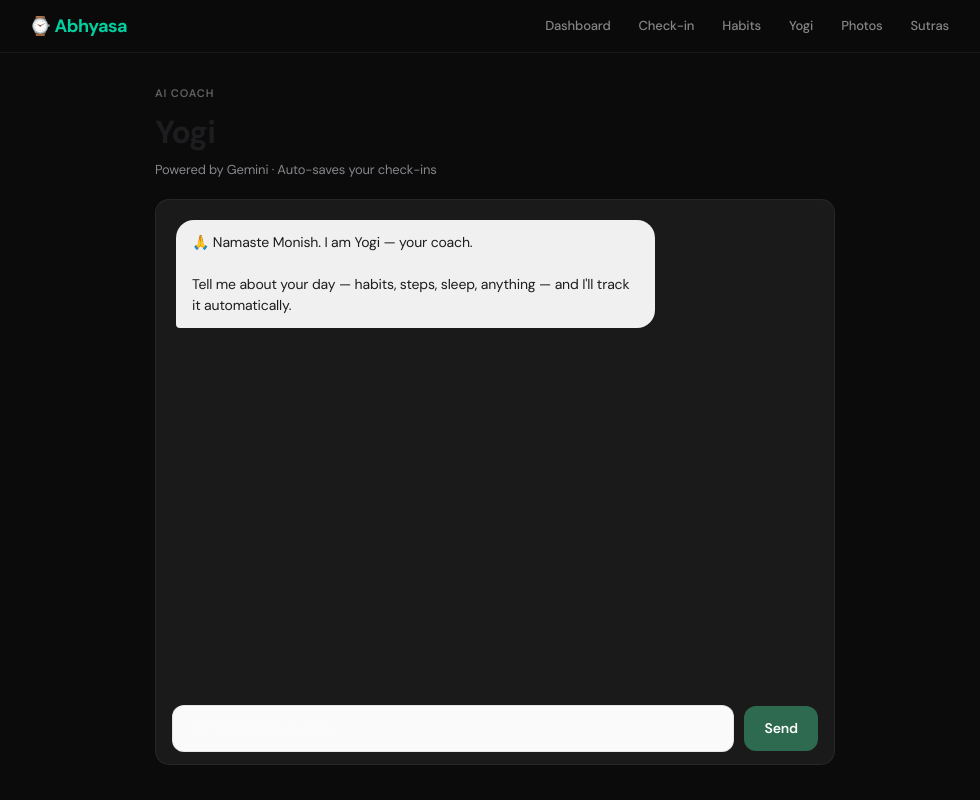
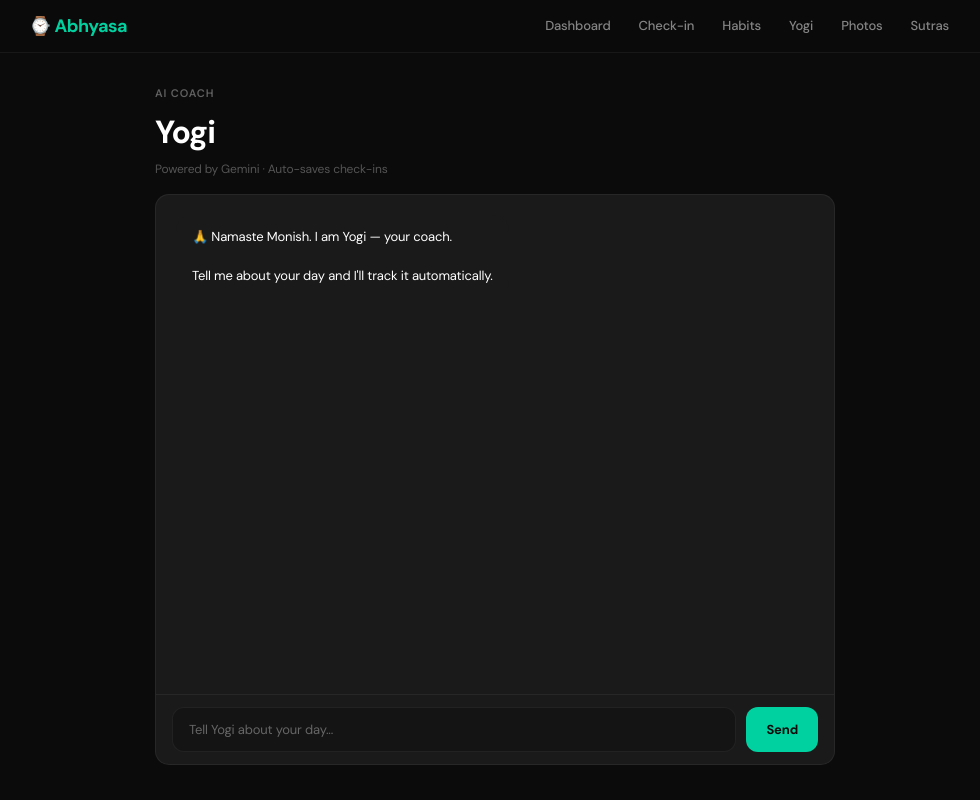
Before and after one commit to monish-dsg/abhyasa100, a Next.js app: page /yogi in a window 1280 px wide. Shown: the whole page, without its empty margins (145-1125 px from the left). Built offline with nearby package versions, Linux system fonts and the light colour scheme; no server answers; the database is empty.

Commit message:
Update page.tsx

```diff
--- a/app/yogi/page.tsx
+++ b/app/yogi/page.tsx
@@ -4,173 +4,73 @@ import { supabase } from '../../lib/supabase'
 
 export default function YogiChat() {
   const [messages, setMessages] = useState<any[]>([
-    { role: 'assistant', content: '🙏 Namaste Monish. I am Yogi — your coach.\n\nTell me about your day — habits, steps, sleep, anything — and I\'ll track it automatically.' }
+    { role: 'assistant', content: '🙏 Namaste Monish. I am Yogi — your coach.\n\nTell me about your day and I\'ll track it automatically.' }
   ])
   const [input, setInput] = useState('')
   const [loading, setLoading] = useState(false)
   const [logs, setLogs] = useState<any[]>([])
   const bottom = useRef<HTMLDivElement>(null)
 
-  useEffect(() => {
-    supabase.from('daily_logs').select('*, habits(*)').order('day').then(({ data }) => { if (data) setLogs(data) })
-  }, [])
-
+  useEffect(() => { supabase.from('daily_logs').select('*, habits(*)').order('day').then(({ data }) => { if (data) setLogs(data) }) }, [])
   useEffect(() => { bottom.current?.scrollIntoView({ behavior: 'smooth' }) }, [messages])
 
   const send = async () => {
     if (!input.trim()) return
     const userMsg = { role: 'user', content: input }
-    setMessages(p => [...p, userMsg])
-    setInput('')
-    setLoading(true)
-
-    const summary = logs.map(l => `Day ${l.day}: Weight ${l.weight}kg, Color: ${l.color}, Score: ${l.score}/10`).join('\n')
-
+    setMessages(p => [...p, userMsg]); setInput(''); setLoading(true)
+    const summary = logs.map(l => `Day ${l.day}: ${l.weight}kg, ${l.color}, ${l.score}/10`).join('\n')
     try {
-      const res = await fetch('/api/yogi', {
-        method: 'POST',
-        headers: { 'Content-Type': 'application/json' },
-        body: JSON.stringify({ messages: [...messages, userMsg], summary })
-      })
+      const res = await fetch('/api/yogi', { method: 'POST', headers: { 'Content-Type': 'application/json' }, body: JSON.stringify({ messages: [...messages, userMsg], summary }) })
       const data = await res.json()
       setMessages(p => [...p, { role: 'assistant', content: data.reply }])
-
       if (data.saved?.success) {
-        setMessages(p => [...p, {
-          role: 'system',
-          content: `Saved Day ${data.saved.day} → ${data.saved.color} (${data.saved.score}/10)`
-        }])
-        const { data: newLogs } = await supabase.from('daily_logs').select('*, habits(*)').order('day')
-        if (newLogs) setLogs(newLogs)
+        setMessages(p => [...p, { role: 'system', content: `Day ${data.saved.day} → ${data.saved.color} (${data.saved.score}/10)` }])
+        const { data: nl } = await supabase.from('daily_logs').select('*, habits(*)').order('day')
+        if (nl) setLogs(nl)
       }
-    } catch (err: any) {
-      setMessages(p => [...p, { role: 'assistant', content: `Error: ${err.message}` }])
-    }
-
+    } catch (err: any) { setMessages(p => [...p, { role: 'assistant', content: `Error: ${err.message}` }]) }
     setLoading(false)
   }
 
   return (
     <div style={{ display: 'flex', flexDirection: 'column', height: 'calc(100vh - 120px)', maxWidth: 680, margin: '0 auto' }}>
-
-      {/* Header */}
-      <div style={{ marginBottom: 20 }}>
+      <div style={{ marginBottom: 16 }}>
         <p className="section-title" style={{ marginBottom: 6 }}>AI COACH</p>
-        <h1 style={{ fontSize: '2rem', fontWeight: 700, letterSpacing: '-0.03em', color: '#1d1d1f' }}>Yogi</h1>
-        <p style={{ fontSize: '0.8125rem', color: '#86868b', marginTop: 4 }}>Powered by Gemini · Auto-saves your check-ins</p>
+        <h1 style={{ fontSize: '2rem', fontWeight: 700, letterSpacing: '-0.03em' }}>Yogi</h1>
+        <p style={{ fontSize: '0.75rem', color: 'rgba(255,255,255,0.3)', marginTop: 4 }}>Powered by Gemini · Auto-saves check-ins</p>
       </div>
 
-      {/* Chat area */}
       <div className="card" style={{ flex: 1, display: 'flex', flexDirection: 'column', overflow: 'hidden' }}>
-        <div style={{ flex: 1, overflowY: 'auto', padding: '20px 20px 10px 20px' }}>
+        <div style={{ flex: 1, overflowY: 'auto', padding: '20px 20px 10px' }}>
           {messages.map((m, i) => (
-            <div key={i} style={{
-              display: 'flex',
-              justifyContent: m.role === 'user' ? 'flex-end' : m.role === 'system' ? 'center' : 'flex-start',
-              marginBottom: 12,
-            }}>
+            <div key={i} style={{ display: 'flex', justifyContent: m.role === 'user' ? 'flex-end' : m.role === 'system' ? 'center' : 'flex-start', marginBottom: 12 }}>
               {m.role === 'system' ? (
-                <div style={{
-                  background: 'rgba(45,106,79,0.08)',
-                  border: '1px solid rgba(45,106,79,0.15)',
-                  color: '#2d6a4f',
-                  padding: '6px 14px',
-                  borderRadius: 100,
-                  fontSize: '0.75rem',
-                  fontWeight: 600,
-                }}>
-                  ✅ {m.content}
-                </div>
+                <div style={{ background: 'rgba(0,209,160,0.1)', border: '1px solid rgba(0,209,160,0.2)', color: '#00D1A0', padding: '5px 14px', borderRadius: 100, fontSize: '0.6875rem', fontWeight: 600 }}>✅ {m.content}</div>
               ) : (
                 <div style={{
-                  maxWidth: '75%',
-                  padding: '12px 16px',
-                  borderRadius: m.role === 'user' ? '18px 18px 4px 18px' : '18px 18px 18px 4px',
-                  fontSize: '0.875rem',
-                  lineHeight: 1.5,
-                  whiteSpace: 'pre-wrap',
-                  ...(m.role === 'user' ? {
-                    background: '#2d6a4f',
-                    color: 'white',
-                  } : {
-                    background: '#f0f0f0',
-                    color: '#1d1d1f',
-                  })
-                }}>
-                  {m.content}
-                </div>
+                  maxWidth: '75%', padding: '12px 16px', fontSize: '0.8125rem', lineHeight: 1.5, whiteSpace: 'pre-wrap',
+                  borderRadius: m.role === 'user' ? '16px 16px 4px 16px' : '16px 16px 16px 4px',
+                  ...(m.role === 'user' ? { background: '#00D1A0', color: '#0B0B0B' } : { background: '#1A1A1A', color: '#fff' })
+                }}>{m.content}</div>
               )}
             </div>
           ))}
           {loading && (
-            <div style={{ display: 'flex', justifyContent: 'flex-start', marginBottom: 12 }}>
-              <div style={{
-                background: '#f0f0f0',
-                padding: '12px 16px',
-                borderRadius: '18px 18px 18px 4px',
-                fontSize: '0.875rem',
-                color: '#86868b',
-              }}>
-                <span style={{ display: 'inline-flex', gap: 4 }}>
-                  <span style={{ animation: 'fadeIn 1s infinite' }}>●</span>
-                  <span style={{ animation: 'fadeIn 1s infinite 0.2s' }}>●</span>
-                  <span style={{ animation: 'fadeIn 1s infinite 0.4s' }}>●</span>
-                </span>
-              </div>
+            <div style={{ display: 'flex', marginBottom: 12 }}>
+              <div style={{ background: '#1A1A1A', padding: '12px 16px', borderRadius: '16px 16px 16px 4px', fontSize: '0.8125rem', color: 'rgba(255,255,255,0.3)' }}>● ● ●</div>
             </div>
           )}
           <div ref={bottom} />
         </div>
 
-        {/* Input area */}
-        <div style={{
-          padding: '12px 16px',
-          borderTop: '1px solid rgba(0,0,0,0.06)',
-          display: 'flex',
-          gap: 10,
-          alignItems: 'center',
-        }}>
-          <input
-            value={input}
-            onChange={e => setInput(e.target.value)}
-            onKeyDown={e => e.key === 'Enter' && send()}
+        <div style={{ padding: '12px 16px', borderTop: '1px solid rgba(255,255,255,0.06)', display: 'flex', gap: 10 }}>
+          <input value={input} onChange={e => setInput(e.target.value)} onKeyDown={e => e.key === 'Enter' && send()}
             placeholder="Tell Yogi about your day..."
-            style={{
-              flex: 1,
-              border: '1px solid rgba(0,0,0,0.08)',
-              borderRadius: 12,
-              padding: '12px 16px',
-              fontSize: '0.875rem',
-              background: '#fafafa',
-              outline: 'none',
-            }}
-            onFocus={e => {
-              e.currentTarget.style.borderColor = '#2d6a4f'
-              e.currentTarget.style.boxShadow = '0 0 0 3px rgba(45,106,79,0.08)'
-            }}
-            onBlur={e => {
-              e.currentTarget.style.borderColor = 'rgba(0,0,0,0.08)'
-              e.currentTarget.style.boxShadow = 'none'
-            }}
-          />
-          <button
-            onClick={send}
-            disabled={loading}
-            style={{
-              background: loading ? '#c7c7cc' : '#2d6a4f',
-              color: 'white',
-              border: 'none',
-              borderRadius: 12,
-              padding: '12px 20px',
-              fontSize: '0.875rem',
-              fontWeight: 600,
-              cursor: loading ? 'not-allowed' : 'pointer',
-              transition: 'all 0.2s ease',
-              fontFamily: 'inherit',
-            }}
-          >
-            Send
-          </button>
+            style={{ flex: 1, border: '1px solid rgba(255,255,255,0.06)', borderRadius: 12, padding: '12px 16px', fontSize: '0.8125rem', background: '#141414', color: '#fff', fontFamily: 'inherit', outline: 'none' }} />
+          <button onClick={send} disabled={loading} style={{
+            background: loading ? '#333' : '#00D1A0', color: '#0B0B0B', border: 'none', borderRadius: 12,
+            padding: '12px 20px', fontSize: '0.8125rem', fontWeight: 700, cursor: 'pointer', fontFamily: 'inherit',
+          }}>Send</button>
         </div>
       </div>
     </div>
```
